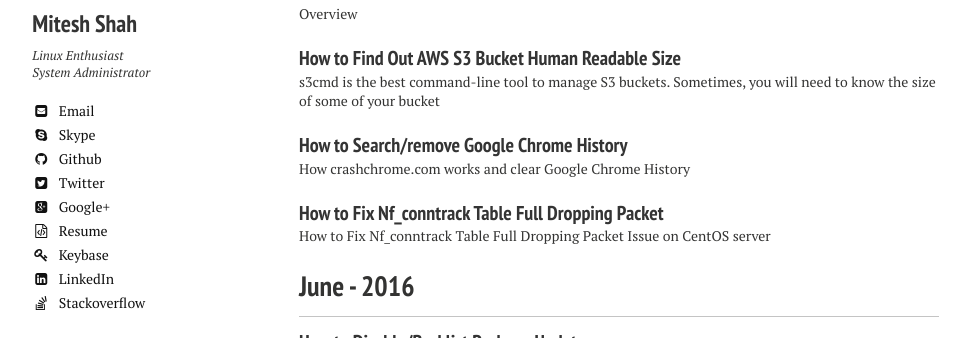
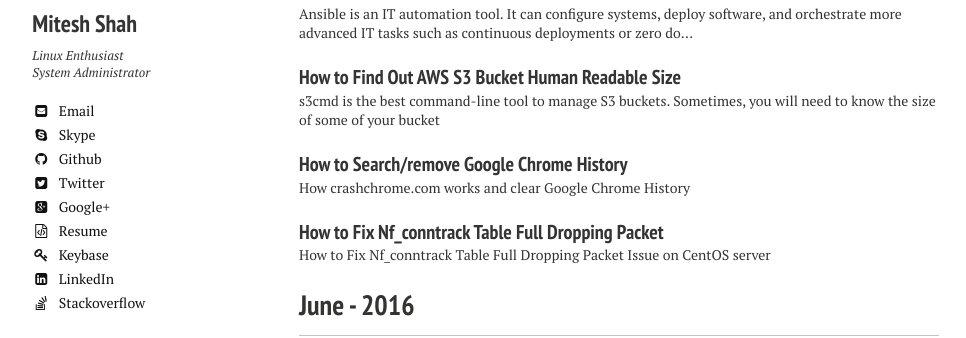
Before and after one commit to MiteshShah/miteshshah.github.io, a Jekyll site: the page built from posts/index.md, in a window 1280 px wide and 900 px high, cut to the strip 282-620 px from the top of the window. Shown: the whole strip, without its empty margins (21-987 px from the left). Built offline with Jekyll 4.4.1, drawn with Linux system fonts in a browser that asks for light colours; nearby versions of some CDN libraries; comment, search, counter and statistics services are not loaded.

Commit message:
New Post - Ansible

```diff
--- a/_posts/devops/ansible/2016-07-13-ansible-installation.markdown
+++ b/_posts/devops/ansible/2016-07-13-ansible-installation.markdown
@@ -5,7 +5,7 @@ author:
 modified:
 comments: true
 categories: devops/ansible
-excerpt:
+excerpt: "Ansible is an IT automation tool. It can configure systems, deploy software, and orchestrate more advanced IT tasks such as continuous deployments or zero downtime rolling updates."
 tags: [DevOps, Ansible]
 image:
   url:
```
